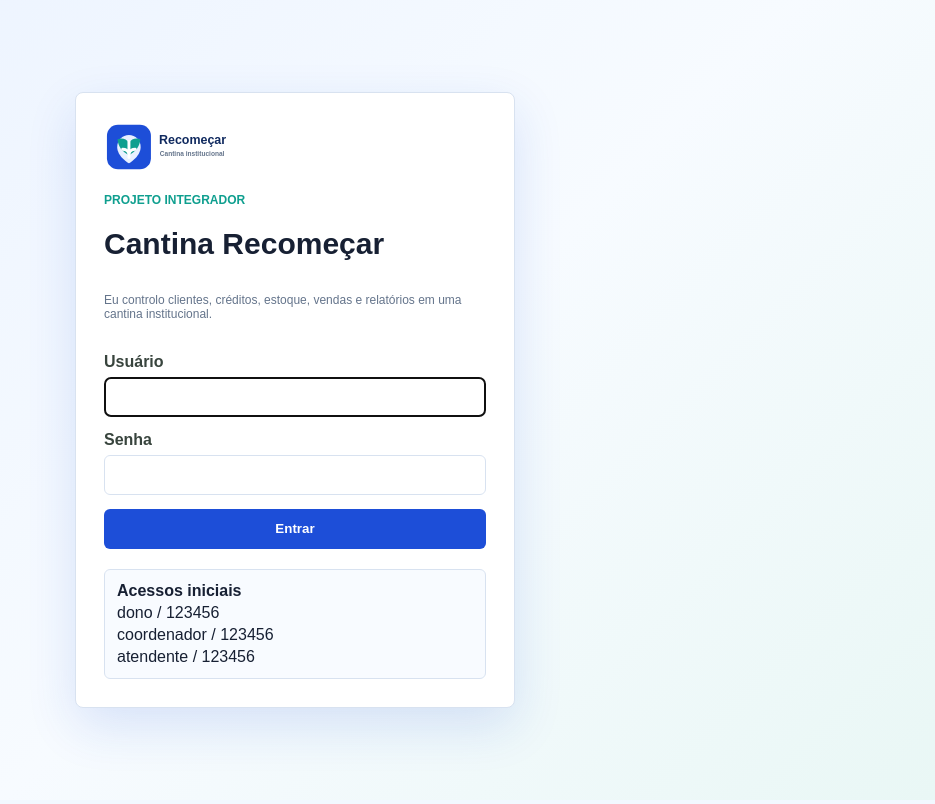
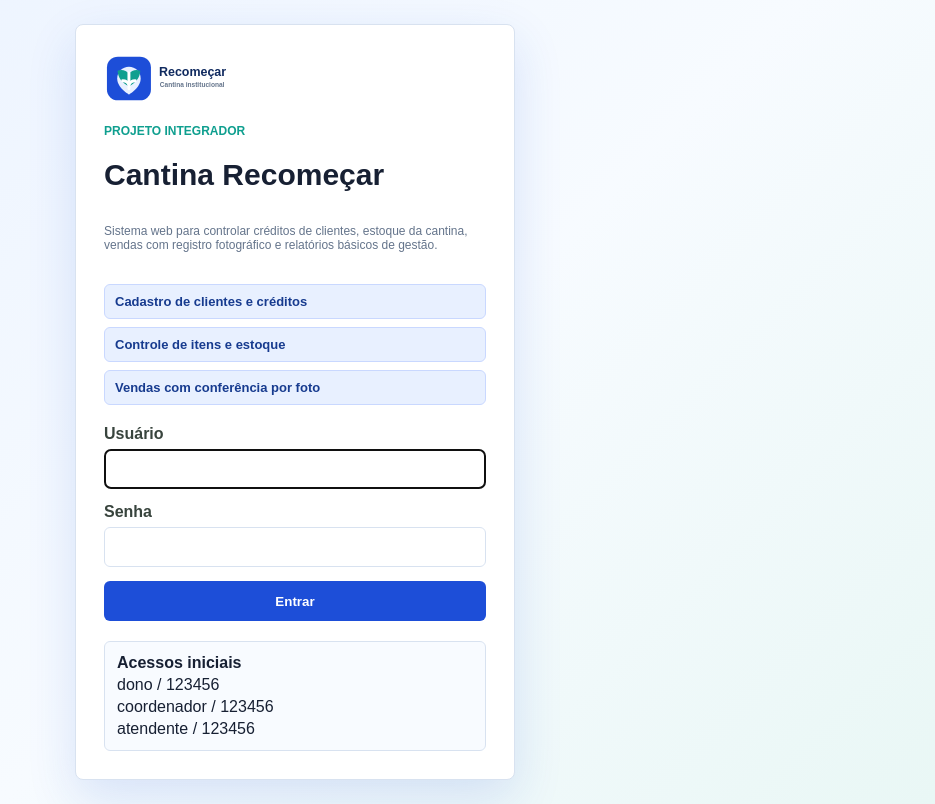
Before and after one commit to linveronez/Cantina-CT, a Django app: page /login/ in a window 1280 px wide. Shown: the whole page, without its empty margins (345-1280 px from the left). Before the commit the page ends 735 px from the top, so only its background shows below. Run offline with Django 5.2, Linux system fonts and the light colour scheme.

Commit message:
Atualiza texto da pagina de login

```diff
--- a/core/static/core/styles.css
+++ b/core/static/core/styles.css
@@ -49,6 +49,11 @@ td small { display: block; margin-top: 3px; }
 }
 .login-card h1 { margin: 0; font-size: 30px; letter-spacing: 0; }
 .login-logo { width: 154px; height: auto; }
+.login-features { display: grid; gap: 8px; }
+.login-features span {
+  background: var(--primary-soft); border: 1px solid #c9d8ff; border-radius: 6px;
+  color: #173b8f; font-size: 13px; font-weight: 700; padding: 9px 10px;
+}
 .demo-box { background: #f8fbff; border: 1px solid var(--line); border-radius: 6px; display: grid; gap: 4px; padding: 12px; }
 .alert, .message.error { background: #fff1f0; border: 1px solid #ffd1cc; color: var(--danger); }
 
--- a/core/templates/registration/login.html
+++ b/core/templates/registration/login.html
@@ -15,7 +15,13 @@
       <img class="login-logo" src="{% static 'core/recomecar-logo.svg' %}" alt="Recomeçar">
       <p class="eyebrow">Projeto Integrador</p>
       <h1>Cantina Recomeçar</h1>
-      <p class="muted">Eu controlo clientes, créditos, estoque, vendas e relatórios em uma cantina institucional.</p>
+      <p class="muted">Sistema web para controlar créditos de clientes, estoque da cantina, vendas com registro fotográfico e relatórios básicos de gestão.</p>
+
+      <div class="login-features">
+        <span>Cadastro de clientes e créditos</span>
+        <span>Controle de itens e estoque</span>
+        <span>Vendas com conferência por foto</span>
+      </div>
 
       {% if form.errors %}
         <div class="alert">Usuário ou senha inválidos.</div>
```
